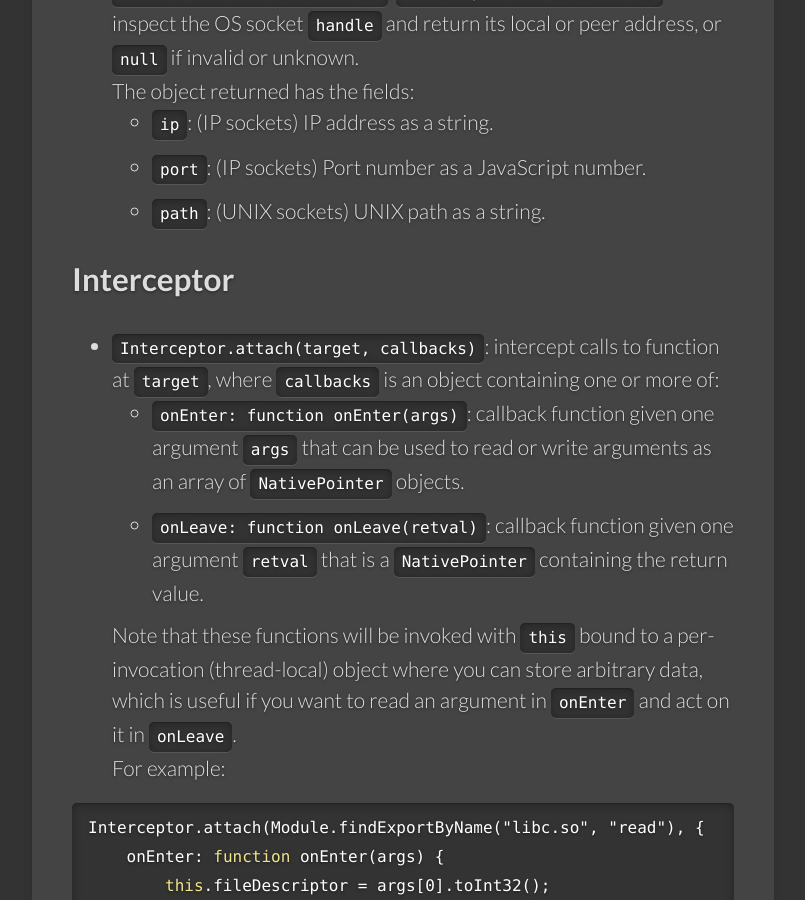
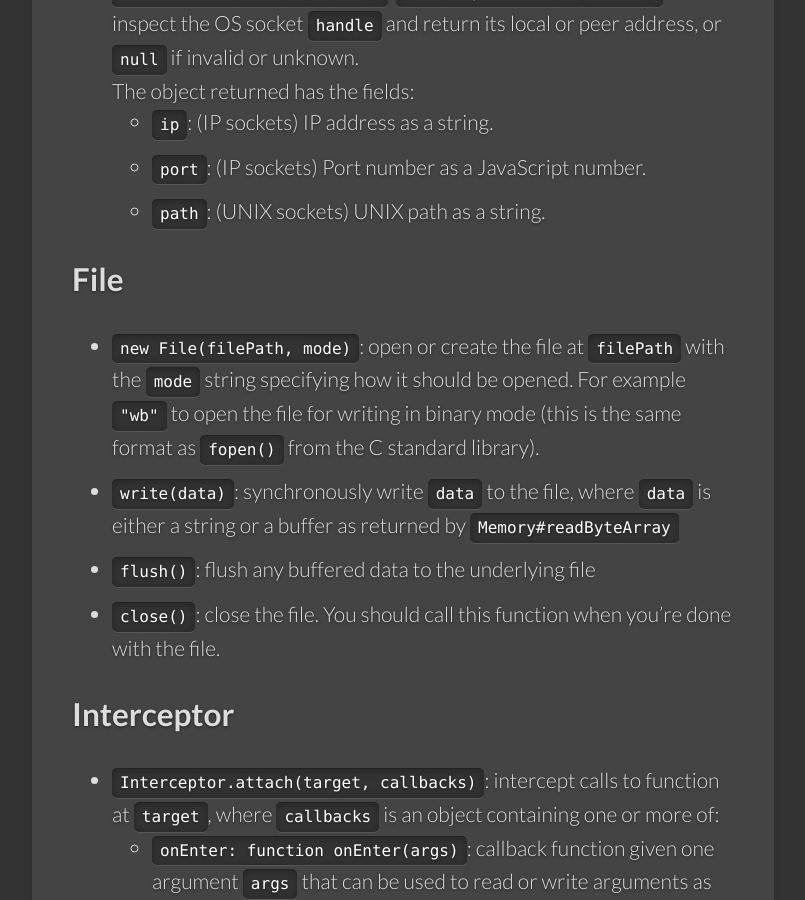
Before and after one commit to frida/frida-website, a Jekyll site: the page built from docs/javascript-api.md, in a window 1280 px wide and 900 px high, scrolled down 8948 px. Shown: the whole window, without its empty margins (139-944 px from the left). Built offline with Jekyll 4.4.1, drawn with Linux system fonts in a browser that asks for light colours; some web fonts are replaced.

Commit message:
Add File API reference

```diff
--- a/docs/javascript-api.md
+++ b/docs/javascript-api.md
@@ -323,6 +323,22 @@ permalink: /docs/javascript-api/
     -   `path`: (UNIX sockets) UNIX path as a string.
 
 
+## File
+
++   `new File(filePath, mode)`: open or create the file at `filePath` with
+    the `mode` string specifying how it should be opened. For example `"wb"`
+    to open the file for writing in binary mode (this is the same format as
+    `fopen()` from the C standard library).
+
+-   `write(data)`: synchronously write `data` to the file, where `data` is
+    either a string or a buffer as returned by `Memory#readByteArray`
+
+-   `flush()`: flush any buffered data to the underlying file
+
+-   `close()`: close the file. You should call this function when you're done
+    with the file.
+
+
 ## Interceptor
 
 +   `Interceptor.attach(target, callbacks)`: intercept calls to function at
```
